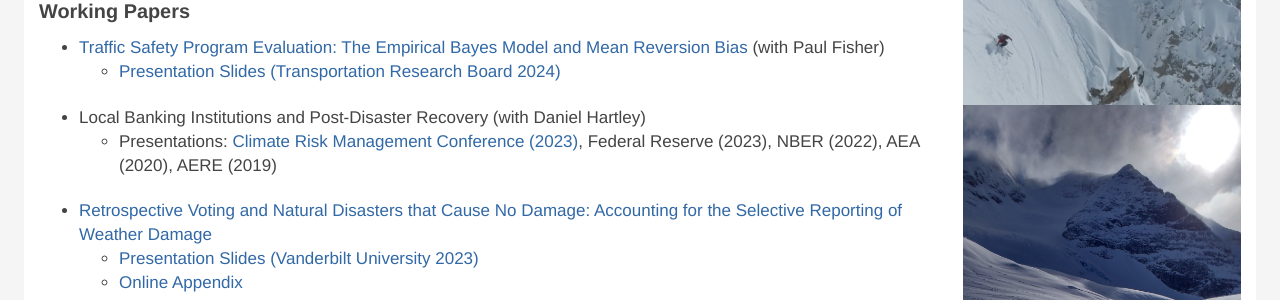
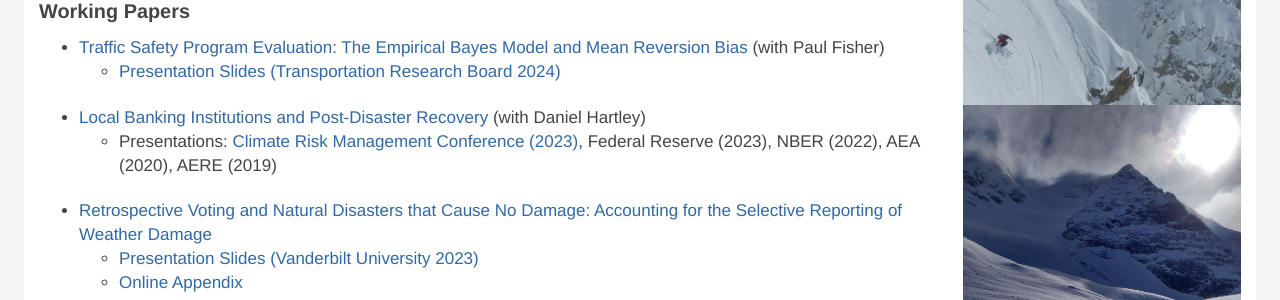
Before and after one commit to justinpgallagher/justinpgallagher.github.io, a Jekyll site: the page built from research.html, in a window 1280 px wide. Shown: the part 1271-1571 px from the top of the page. Built offline with Jekyll 4.4.1, drawn with Linux system fonts in a browser that asks for light colours; nearby versions of some CDN libraries; some web fonts are replaced; library files that are not in the unit come from our copies; part of the change alters nothing that is shown.

```diff
--- a/_includes/research.md
+++ b/_includes/research.md
@@ -68,7 +68,7 @@
 - {:.pub_li} [Traffic Safety Program Evaluation: The Empirical Bayes Model and Mean Reversion Bias](pdfs/Empirical_Bayes_112323.pdf) (with Paul Fisher)
   - [Presentation Slides (Transportation Research Board 2024)](pdfs/TRB_jan2024.pdf)
 
-- {:.pub_li} Local Banking Institutions and Post-Disaster Recovery (with Daniel Hartley)
+- {:.pub_li} [Local Banking Institutions and Post-Disaster Recovery](https://www.chicagofed.org/publications/working-papers/2024/2024-17) (with Daniel Hartley)
   - Presentations: [Climate Risk Management Conference (2023)](pdfs/CRMC23.pdf), Federal Reserve (2023), NBER (2022), AEA (2020), AERE (2019)
 
 - {:.pub_li} [Retrospective Voting and Natural Disasters that Cause No Damage: Accounting for the Selective Reporting of Weather Damage](pdfs/Attentive_Electorate_012023.pdf)
```
